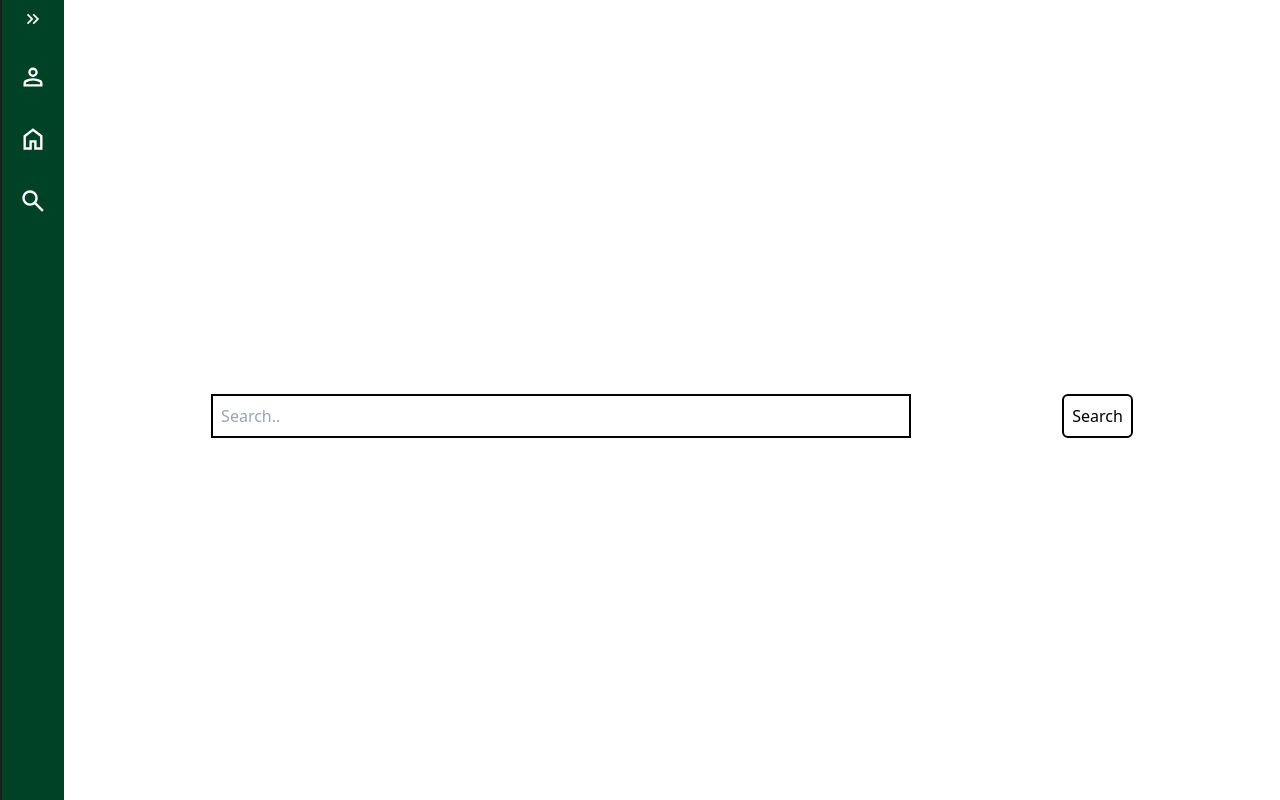
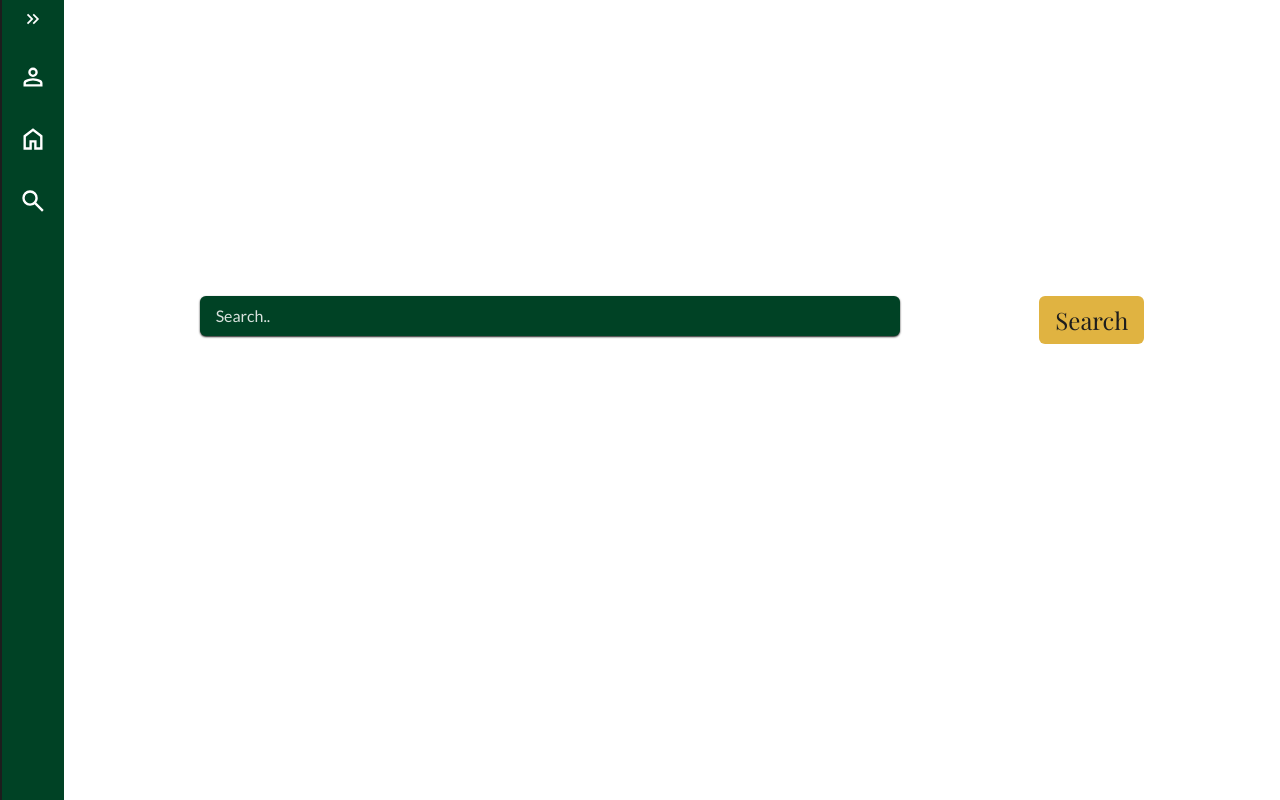
Before and after one commit to LauraBLei/SemesterProject2, a website built with Vite: page listing/search/index.html in a window 1280 px wide. Built offline with nearby package versions, Linux system fonts and the light colour scheme.

Commit message:
feat: styles search page

```diff
--- a/listing/search/index.html
+++ b/listing/search/index.html
@@ -10,20 +10,24 @@
     <header></header>
     <main>
       <div
-        id="searchCategories"
-        class="min-h-[250px] flex items-center w-full mt-12 overflow-x-auto max-w-[1200px] whitespace-nowrap scroll-smooth"
-      ></div>
+        class="w-full max-w-[1200px] overflow-x-auto items-center min-h-[160px] md:min-h-[200px]"
+      >
+        <div
+          id="searchCategories"
+          class="h-auto flex gap-6 py-4 text-brandBlack text-sm md:text-lg font-semibold tracking-wider text-center w-full xl:justify-center"
+        ></div>
+      </div>
       <div
-        class="flex justify-center my-4 w-full max-w-[1400px] sticky top-0 bg-white py-4"
+        class="flex justify-center my-4 w-full max-w-[1400px] sticky z-30 top-0 bg-white py-4"
       >
         <form
           id="sortListings"
           name="sortListings"
-          class="flex justify-evenly w-full flex-wrap px-4 gap-5"
+          class="flex justify-evenly w-full px-4 gap-5"
         >
-          <div class="w-full max-w-[700px] mt-2 sticky">
+          <div class="w-full max-w-[700px] mt-2 block">
             <input
-              class="p-2 border-2 border-black w-full"
+              class="formInput w-full"
               type="text"
               name="searchBar"
               id="searchBar"
@@ -31,12 +35,16 @@
             />
           </div>
           <div class="mt-2">
-            <button class="p-2 border-2 border-black rounded-md">Search</button>
+            <button
+              class="font-playfairDisplay text-lg md:text-2xl py-2 px-4 bg-brandYellow text-brandBlack hover:bg-brandBlack hover:text-brandYellow rounded-md"
+            >
+              Search
+            </button>
           </div>
         </form>
       </div>
       <div
-        class="w-full flex flex-wrap justify-center"
+        class="w-full flex flex-wrap justify-center gap-6"
         id="searchListings"
       ></div>
       <div
--- a/src/ts/ui/global/components/createCategory.ts
+++ b/src/ts/ui/global/components/createCategory.ts
@@ -15,7 +15,8 @@ export const CreateCategory = (section: HTMLElement) => {
     });
     const imageDiv = CreateElement({
       element: 'div',
-      styling: 'rounded-full h-[162px] w-[162px] overflow-hidden',
+      styling:
+        'rounded-full h-[100px] w-[100px] md:h-[162px] md:w-[162px] overflow-hidden',
     });
     const image = CreateElement({
       element: 'img',
```
